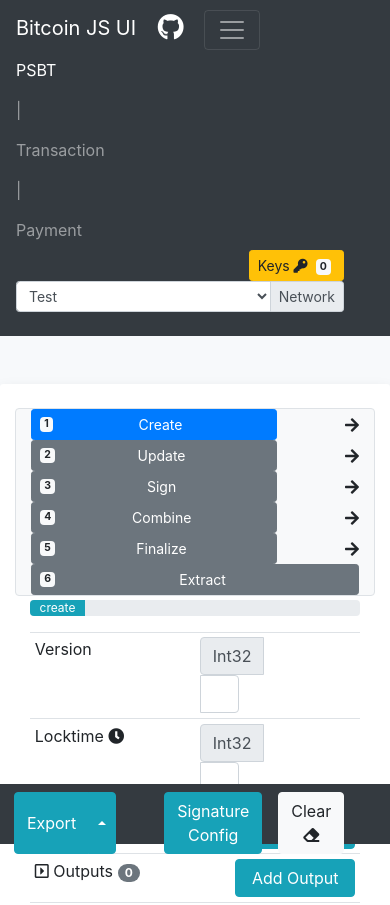
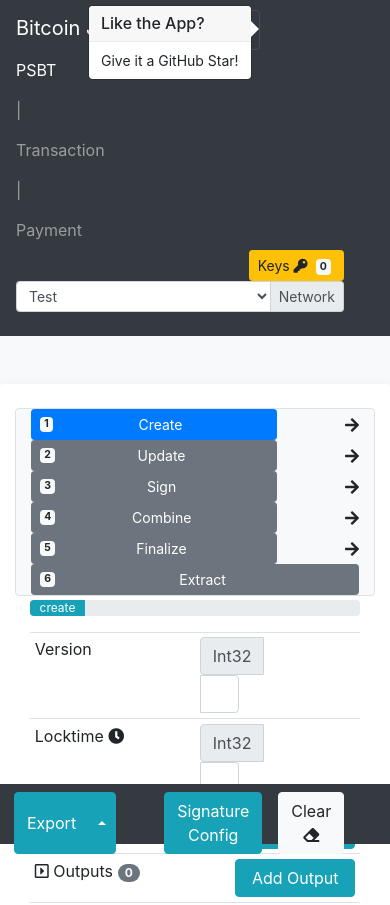
Before and after one commit to bitcoincoretech/bitcoinjs-ui, a plain HTML site: page index.html in a window 390 px wide. Shown: the top 905 px of the page. Drawn offline with nearby package versions, Linux system fonts and the light colour scheme.

Commit message:
#6 clean-up

```diff
--- a/index.html
+++ b/index.html
@@ -115,14 +115,7 @@
                     console.log('tx_hex: ', urlParams.has('tx_hex'), urlParams.get('tx_hex')); // true
                     const txHexValue = urlParams.get('tx_hex');
                     transactionComponent.populateTransactionFromHex(transactionContainerUUID, txHexValue);
-                    $(`#xx1`).click();
-                    // $(document).scrollTop( $("#txDetailsTab").offset().top );
-
-                    // $(`#psbtTabHeader`).removeClass('active')
-                    // $(`#txTabHeader`).addClass('active')
-                    // $(`#txDetailsTab`).click();
-                    // $(`#txDetailsTabHeader`).click();
-
+                    $(`#txMenuItem`).click();
                 } catch (err) {
                     console.error(err);
                     openToasty('Transaction From Hex', err.message, true);
@@ -137,7 +130,7 @@
                 $('#feedbackButton').popover('show');
                 setTimeout(() => {
                     $('#feedbackButton').popover('hide');
-                }, 4000)
+                }, 5000)
             }, 1000)
 
         });
@@ -154,8 +147,8 @@
                 <button class="navbar-toggler" type="button" data-toggle="collapse" data-target="#collapsibleNavbar">
                     <span class="navbar-toggler-icon"></span>
                 </button>
-                <a href="#" id="feedbackButton" data-toggle="popover" data-placement="bottom" title="Feedback"
-                    data-content="If you like the app, GitHub Star!"></a>
+                <a href="#" id="feedbackButton" data-toggle="popover" data-placement="right" title="Like the App?"
+                    data-content="Give it a GitHub Star!"></a>
             </div>
             <div class="col-sm-5">
                 <ul class="nav navbar-nav justify-content-center pt-20">
@@ -166,7 +159,7 @@
                         <a class="nav-link">|</a>
                     </li>
                     <li id="txDetailsTabHeader" class="nav-item">
-                        <a id="xx1" class="nav-link" data-toggle="tab" href="#txDetailsTab">Transaction</a>
+                        <a id="txMenuItem" class="nav-link" data-toggle="tab" href="#txDetailsTab">Transaction</a>
                     </li>
                     <li class="nav-item">
                         <a class="nav-link">|</a>
```
